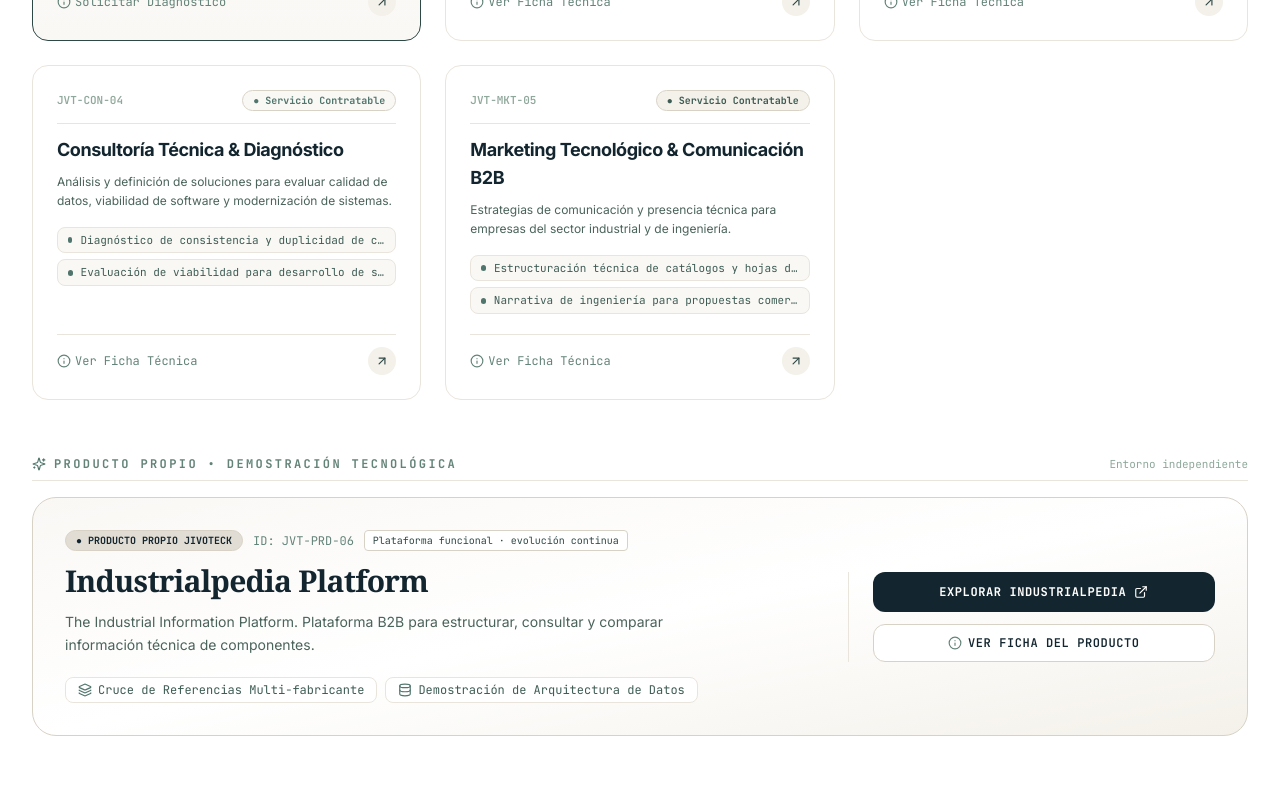
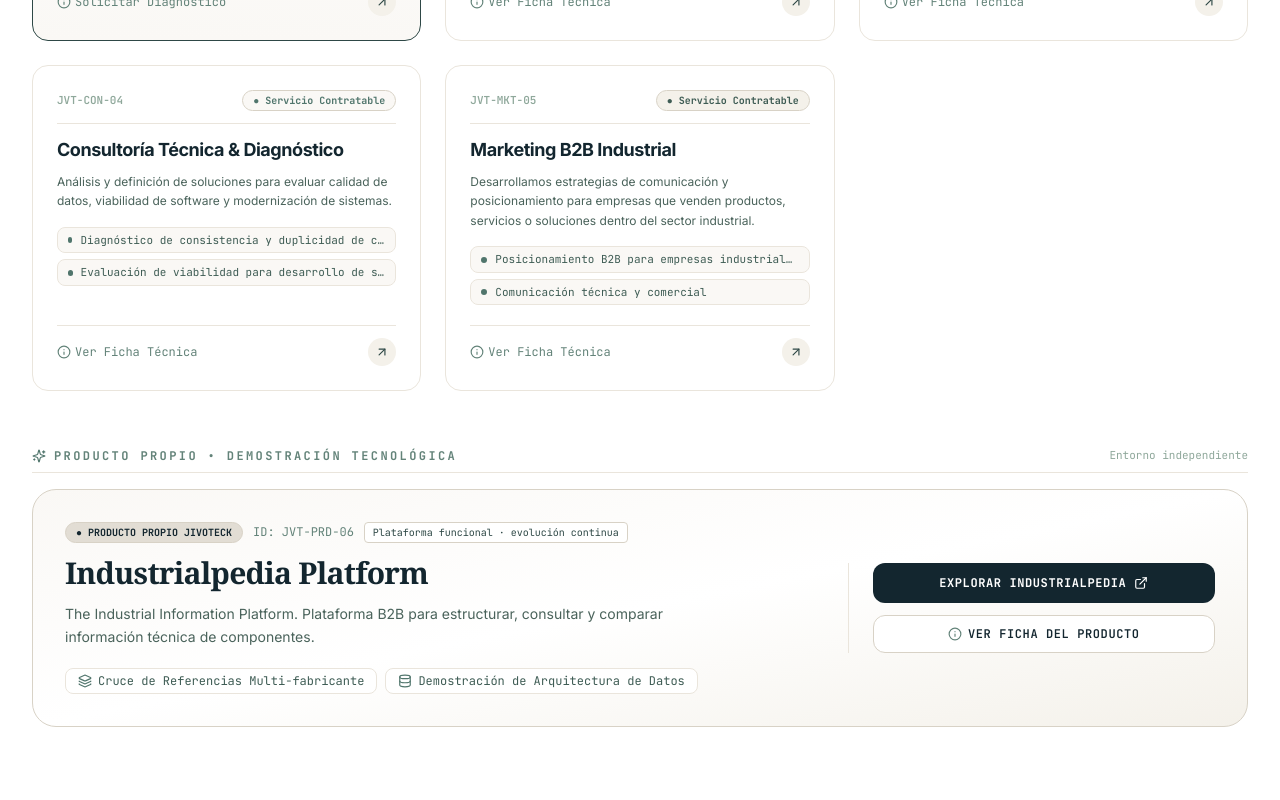
Before and after one commit to jesussorianoevee-commits/JIVOTECK, a React (Vite) app: page / in a window 1280 px wide. Shown: the part 4700-5500 px from the top of the page. Built offline with nearby package versions, Linux system fonts and the light colour scheme.

Commit message:
feat(services): reinforce Industrial B2B Marketing capabilities and update About us team description

```diff
--- a/src/components/About.tsx
+++ b/src/components/About.tsx
@@ -42,7 +42,7 @@
             <strong>JIVOTECK</strong> es una empresa tecnológica emergente de Aguascalientes enfocada en desarrollar soluciones integrales para la gestión, estructuración y aprovechamiento de información industrial.
           </p>
           <p className="text-sm sm:text-base text-[#4A635B] leading-relaxed font-sans font-normal">
-            Combinamos conocimiento industrial, arquitectura de datos y desarrollo de software para construir herramientas adaptadas a problemas reales de las empresas, manteniendo siempre una filosofía de tecnología con propósito y contacto directo de especialista a especialista.
+            Combinamos conocimiento industrial, arquitectura de datos, desarrollo de software y estrategia comercial B2B para construir soluciones adaptadas a problemas reales de las empresas. Nuestro equipo integra distintas especialidades, permitiendo abordar tanto la estructura tecnológica de un proyecto como la manera en que una empresa organiza, presenta y comunica sus soluciones dentro del mercado industrial.
           </p>
         </div>
 
--- a/src/components/Services.tsx
+++ b/src/components/Services.tsx
@@ -110,23 +110,28 @@
     },
     {
       id: 'JVT-MKT-05',
-      title: 'Marketing Tecnológico & Comunicación B2B',
-      subtitle: 'Estrategias de comunicación y presencia técnica para empresas del sector industrial y de ingeniería.',
+      title: 'Marketing B2B Industrial',
+      subtitle: 'Desarrollamos estrategias de comunicación y posicionamiento para empresas que venden productos, servicios o soluciones dentro del sector industrial.',
       category: 'Marketing',
       status: 'Servicio Contratable',
       badgeColor: 'bg-[#F4F1EA] text-[#3E5C54] border-[#D8D2C6]',
-      description: 'Estructuración de información comercial y técnica para presentar capacidades de ingeniería ante tomadores de decisión.',
-      overview: 'Ayudamos a empresas técnicas y de manufactura a comunicar con claridad sus soluciones industriales mediante fichas de producto rigurosas, catálogos estructurados y presencia digital profesional orientada a tomadores de decisión B2B.',
+      description: 'Desarrollamos estrategias de comunicación y posicionamiento para empresas que venden productos, servicios o soluciones dentro del sector industrial.',
+      overview: 'Combinamos conocimiento del entorno B2B con comunicación técnica y comercial para ayudar a fabricantes, proveedores y empresas tecnológicas a presentar con claridad qué hacen, qué problema resuelven y por qué su propuesta es relevante para otras empresas.',
       deliverables: [
-        'Estructuración técnica de catálogos y hojas de especificación',
-        'Narrativa de ingeniería para propuestas comerciales y técnicas',
-        'Diseño de presencia web orientada al sector industrial',
-        'Contenidos claros para directores de mantenimiento y compras'
+        'Posicionamiento B2B para empresas industriales',
+        'Comunicación técnica y comercial',
+        'Desarrollo y estructuración de catálogos comerciales',
+        'Presentaciones y materiales para compradores industriales',
+        'Estrategia de presencia digital B2B',
+        'Comunicación de productos y servicios técnicos',
+        'Apoyo para ferias y encuentros de negocio industriales',
+        'Identidad y narrativa comercial orientada al mercado industrial'
       ],
       specs: [
-        { label: 'Enfoque', value: 'Sector industrial, manufactura e ingeniería B2B' },
-        { label: 'Lenguaje', value: 'Técnico, riguroso y libre de clichés comerciales' },
-        { label: 'Entregables', value: 'Fichas técnicas, catálogos digitales y sitios web' }
+        { label: 'Enfoque', value: 'Sector industrial, manufactura, proveedores y empresas tecnológicas B2B' },
+        { label: 'Lenguaje', value: 'Técnico y comercial orientado a compradores y tomadores de decisión industriales' },
+        { label: 'Capacidad del equipo', value: 'Equipo multidisciplinario de JIVOTECK en tecnología y comunicación comercial' },
+        { label: 'Entregables', value: 'Estrategias de posicionamiento, catálogos estructurados, materiales comerciales y presencia digital' }
       ]
     },
     {
```
